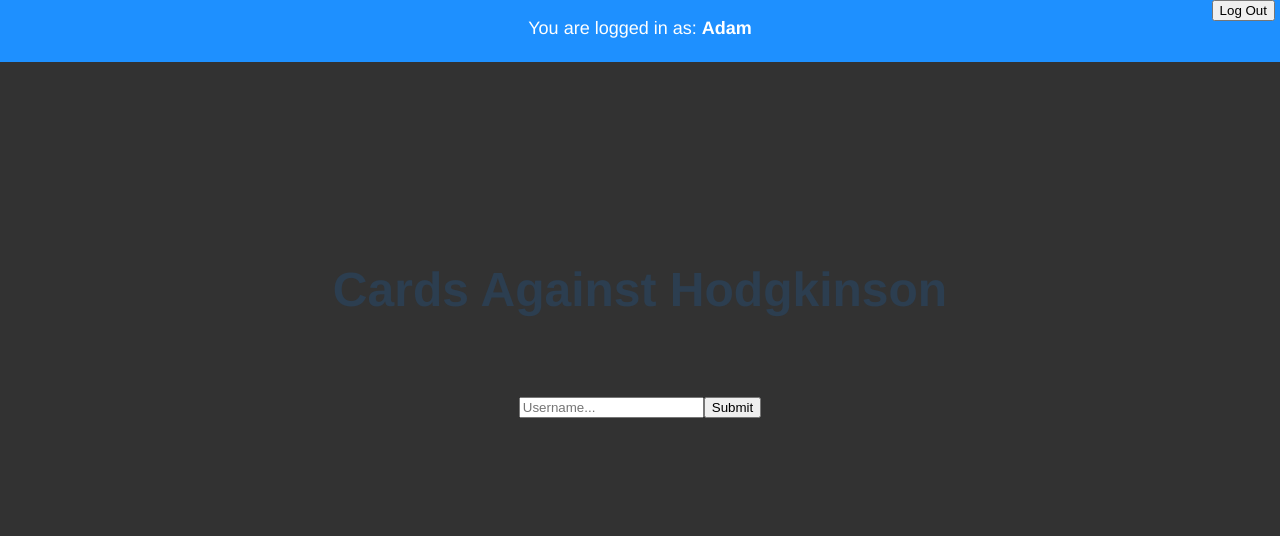
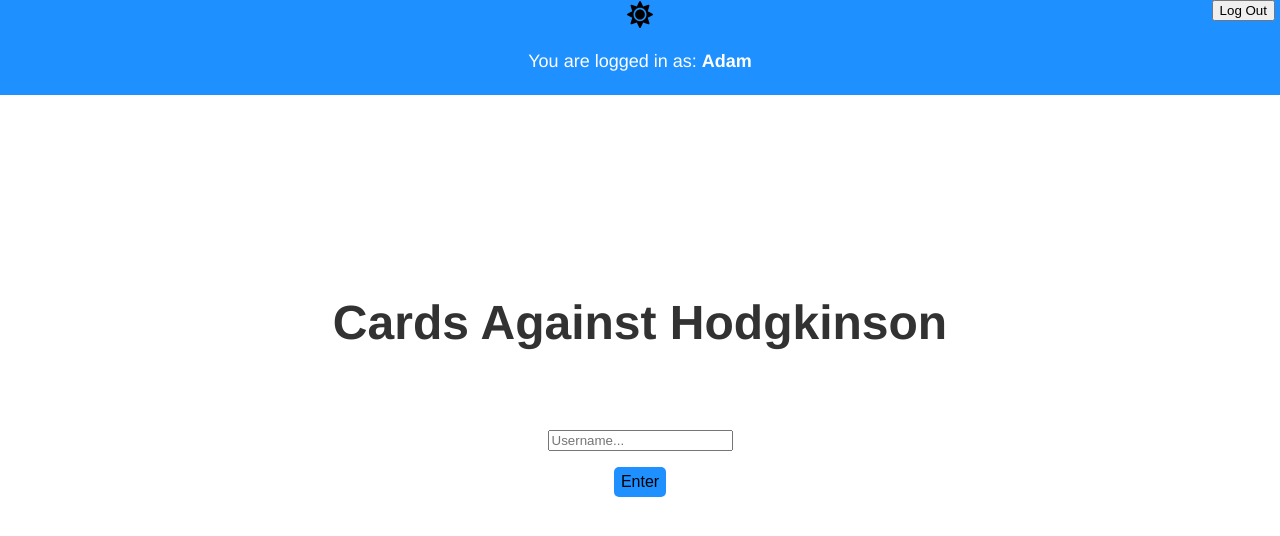
Before and after one commit to noodleWrecker7/cards-against-hodgkinson, a Vue app: page / in a window 1280 px wide. Shown: the top 536 px of the page. Built offline with nearby package versions, Linux system fonts and the light colour scheme; what vue-socket.io-extended would draw is missing.

Commit message:
halfway through czar picking card, minor ui changes, started a light/dark theme toggle

```diff
--- a/public/index.html
+++ b/public/index.html
@@ -1,6 +1,7 @@
 <!DOCTYPE html>
 <html lang="">
   <head>
+<!--Fontawesome icons used under license: https://fontawesome.com/license-->
     <meta charset="utf-8">
     <meta http-equiv="X-UA-Compatible" content="IE=edge">
     <meta name="viewport" content="width=device-width,initial-scale=1.0">
--- a/src/App.vue
+++ b/src/App.vue
@@ -1,7 +1,11 @@
 <template>
-  <div id="app">
+  <div id="app" :class="isDarkMode?'dark-mode':'light-mode'">
     <div id="nav">
       <button @click="logout()" id="logout-button">Log Out</button>
+      <button class="themetogglebutton" @click="isDarkMode = !isDarkMode">
+        <img class="themetoggleimage" v-if="isDarkMode" src="@/assets/moon.svg" alt="light/dark theme toggle"/>
+        <img class="themetoggleimage" v-else src="@/assets/sun.svg" alt="light/dark theme toggle"/>
+      </button>
       <p id="version-tag">{{ this.$store.state.versionName }}</p>
       <div class="navSection" v-if="$store.state.loggedIn">
         <div class="usernamecontainer">You are logged in as:
@@ -22,6 +26,16 @@ export default {
       this.$store.dispatch('logOut')
       this.$router.push('/')
       this.$socket.client.emit('logout', { uid: this.$store.state.UID })
+    }
+  },
+  computed: {
+    modeimage () {
+      return this.isDarkMode ? 'moon.svg' : 'sun.svg'
+    }
+  },
+  data () {
+    return {
+      isDarkMode: false
     }
   },
   sockets: {
@@ -59,6 +73,14 @@ export default {
 </script>
 
 <style>
+.themetogglebutton{
+  border: none;
+  background: none;
+}
+.themetoggleimage {
+  width: 2em
+}
+
 .router-view {
   flex-grow: 1;
 }
@@ -73,11 +95,13 @@ export default {
 #version-tag {
   position: fixed;
 }
-.navSection{
+
+.navSection {
   display: flex;
   align-items: center;
   justify-content: center;
 }
+
 .username {
   display: inline-block;
   font-weight: bold;
@@ -95,11 +119,19 @@ export default {
   -webkit-font-smoothing: antialiased;
   -moz-osx-font-smoothing: grayscale;
   text-align: center;
-  color: #2c3e50;
   height: 100vh;
   display: flex;
   flex-flow: column nowrap;
+}
+
+.dark-mode {
   background-color: #323232;
+  color: white;
+}
+
+.light-mode {
+  background-color: white;
+  color: #323232;
 }
 
 #nav {
--- a/src/store/actions.js
+++ b/src/store/actions.js
@@ -13,6 +13,7 @@ export default {
     context.commit('setUID', '')
     context.commit('setSecret', '')
     context.commit('setGameData', {})
+    context.commit('setTopCards', {})
   },
   logIn (context, data) {
     context.commit('setLoggedIn', true)
--- a/src/views/Game.vue
+++ b/src/views/Game.vue
@@ -20,12 +20,14 @@
         <div id="top-white-cards-container">
           <!--          <whitecard :key="x" v-for="x in 18"/>-->
           <div :key="key" :userID="key" v-for="(user,key) in topCards">
-            <whitecard :key="index" v-for="(card, index) in user" :card-data="card"/>
+            <whitecard @cardclicked="toggleTopCardSelected" :key="index" v-for="(card, index) in user"
+                       :card-data="card"/>
           </div>
         </div>
 
         <div id="player-cards-container" v-if="gameData.round >0">
-          <whitecard @cardclicked="toggleCardSelected" :key="key" :cardKey="key" v-for="(card, key) in playerWhiteCards"
+          <whitecard @cardclicked="toggleBottomCardSelected" :key="key" :cardKey="key"
+                     v-for="(card, key) in playerWhiteCards"
                      :cardData="card" :class="{selected: selectedCards.includes(key)}"/>
         </div>
       </div>
@@ -55,7 +57,7 @@ export default {
     'gameID'
   ],
   methods: {
-    submitCards () {
+    playBottomCards () {
       if (this.selectedCards.length > this.gameData.blackCard.rule) {
         return
       }
@@ -78,7 +80,29 @@ export default {
         }
       })
     },
-    toggleCardSelected (key) {
+    voteTopCards () {
+      if (this.votedwinner === '') {
+        alert('You need to pick a winner')
+      }
+    },
+    submitCards () {
+      if (this.gameData.state === 'players picking') {
+        this.playBottomCards()
+        return
+      }
+      if (this.gameData.czar === this.$store.state.UID) {
+        // win card
+      }
+    },
+    toggleTopCardSelected (key) {
+      console.log(key)
+      if (this.votedwinner === key) {
+        this.votedwinner = ''
+      } else {
+        this.votedwinner = key
+      }
+    },
+    toggleBottomCardSelected (key) {
       if (this.gameData.state !== 'players picking') {
         alert('Now is not the time to play your card\n;(')
         return
@@ -116,7 +140,8 @@ export default {
     return {
       displaycontrols: false,
       selectedCards: [],
-      retries: 0
+      retries: 0,
+      votedwinner: '' // todo this
     }
   },
   sockets: {
@@ -144,22 +169,25 @@ export default {
 </script>
 
 <style scoped>
-#submitbutton{
+#submitbutton {
   background-color: #42ff42;
   color: black;
   border-radius: 5px;
   border-color: #323232;
 }
-#controlsbutton{
+
+#controlsbutton {
   background-color: #323232;
   color: white;
   border-radius: 5px;
   border-color: #323232;
   margin-bottom: 5px;
 }
-#player-list-container{
+
+#player-list-container {
   color: white;
 }
+
 #create-game-form {
   position: fixed;
   background-color: whitesmoke;
--- a/src/views/Home.vue
+++ b/src/views/Home.vue
@@ -1,8 +1,8 @@
 <template>
   <div class="home">
     <h1>Cards Against Hodgkinson</h1>
-    <input v-model="username" placeholder="Username..."/>
-    <button @click="submitName">Submit</button>
+    <input v-model="username" placeholder="Username..."/><br>
+    <button @click="submitName" id="submitname">Enter</button>
 
   </div>
 </template>
@@ -43,9 +43,19 @@ export default {
 
 <style scoped>
 
+#submitname{
+  background-color: dodgerblue;
+  border-radius: 5px;
+  padding: .4em;
+  border: 1px dodgerblue ;
+  margin-top: 1em;
+  font-size: medium;
+}
+
 h1 {
   font-size: xxx-large;
   margin-top: 25vh;
   margin-bottom: 10vh;
+  color: inherit;
 }
 </style>
--- a/src/views/Lobby.vue
+++ b/src/views/Lobby.vue
@@ -156,6 +156,7 @@ input {
   padding-left: 5%;
   padding-right: 5%;
   box-sizing: border-box;
+  color: #323232;
 }
 
 img {
```
Also changed, not shown: src/assets/moon.svg (added), src/assets/sun.svg (added).
